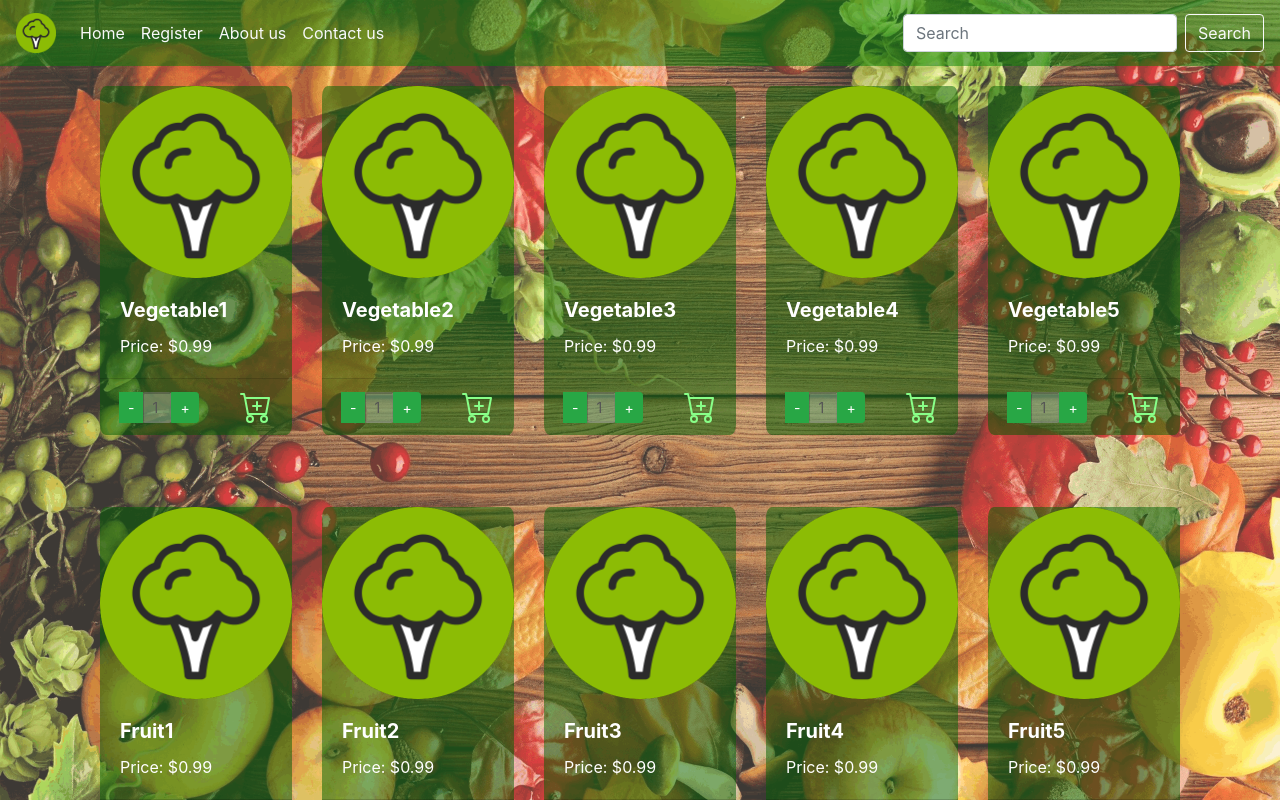
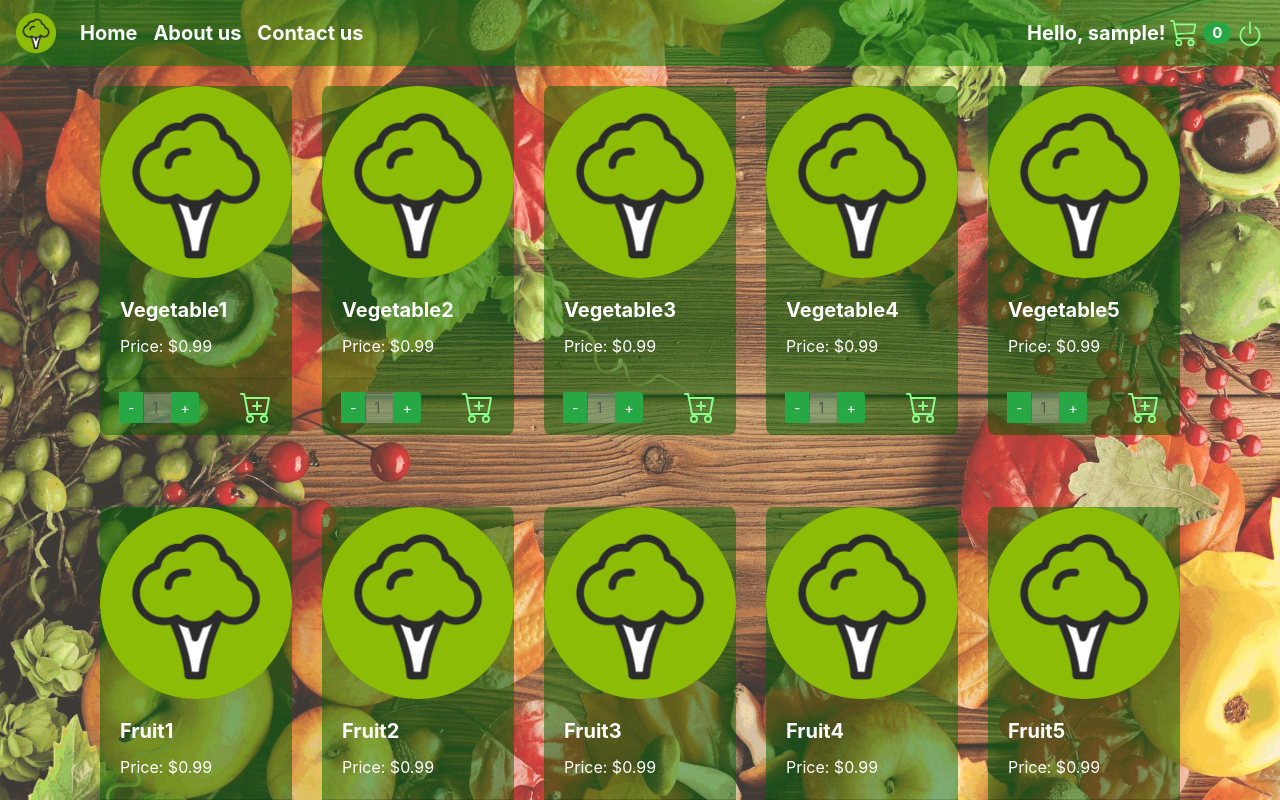
Before and after one commit to pecamardelli/green_gross_system, a React (Create React App) app: page /home in a window 1280 px wide. Shown: the top 800 px of the page. Built offline with nearby package versions, Linux system fonts and the light colour scheme; sample sign-in values are in the browser's storage.

Commit message:
Add user menu

```diff
--- a/src/App.css
+++ b/src/App.css
@@ -66,6 +66,12 @@ main {
   min-height: calc(100vh - 180px);
 }
 
+.user-menu, .nav-item {
+  text-align: center;
+  font-weight: bold;
+  font-size: 20px;
+}
+
 .card-transparent {
   background-color: rgba(0,96,0,0.5);
   border-radius: 3%;
--- a/src/assets/icons.js
+++ b/src/assets/icons.js
@@ -7,34 +7,34 @@ const getLogoutIcon = (size = iconSize) => {
                 <path fillRule="evenodd" d="M5.578 4.437a5 5 0 1 0 4.922.044l.5-.866a6 6 0 1 1-5.908-.053l.486.875z"/>
                 <path fillRule="evenodd" d="M7.5 8V1h1v7h-1z"/>
             </svg>);
-}
+};
 
 const getCartIcon = (size = iconSize) => {
-    return (<svg width={ size } height={ size } viewBox="0 0 16 16" className="bi bi-cart3" fill="currentColor" xmlns="http://www.w3.org/2000/svg">
+    return (<svg width={ size } height={ size } viewBox="0 1 16 16" className="bi bi-cart3" fill="currentColor" xmlns="http://www.w3.org/2000/svg">
                 <path fillRule="evenodd" d="M0 1.5A.5.5 0 0 1 .5 1H2a.5.5 0 0 1 .485.379L2.89 3H14.5a.5.5 0 0 1 .49.598l-1 5a.5.5 0 0 1-.465.401l-9.397.472L4.415 11H13a.5.5 0 0 1 0 1H4a.5.5 0 0 1-.491-.408L2.01 3.607 1.61 2H.5a.5.5 0 0 1-.5-.5zM3.102 4l.84 4.479 9.144-.459L13.89 4H3.102zM5 12a2 2 0 1 0 0 4 2 2 0 0 0 0-4zm7 0a2 2 0 1 0 0 4 2 2 0 0 0 0-4zm-7 1a1 1 0 1 0 0 2 1 1 0 0 0 0-2zm7 0a1 1 0 1 0 0 2 1 1 0 0 0 0-2z"></path>
             </svg>);
-}
+};
 
 const getAddToCartIcon = (size = iconSize) => {
     return (<svg width={ size } height={ size } viewBox="0 0 16 16" className="bi bi-cart-plus" fill="currentColor" xmlns="http://www.w3.org/2000/svg">
                 <path fillRule="evenodd" d="M0 1.5A.5.5 0 0 1 .5 1H2a.5.5 0 0 1 .485.379L2.89 3H14.5a.5.5 0 0 1 .491.592l-1.5 8A.5.5 0 0 1 13 12H4a.5.5 0 0 1-.491-.408L2.01 3.607 1.61 2H.5a.5.5 0 0 1-.5-.5zM3.102 4l1.313 7h8.17l1.313-7H3.102zM5 12a2 2 0 1 0 0 4 2 2 0 0 0 0-4zm7 0a2 2 0 1 0 0 4 2 2 0 0 0 0-4zm-7 1a1 1 0 1 0 0 2 1 1 0 0 0 0-2zm7 0a1 1 0 1 0 0 2 1 1 0 0 0 0-2z"/>
                 <path fillRule="evenodd" d="M8.5 5a.5.5 0 0 1 .5.5V7h1.5a.5.5 0 0 1 0 1H9v1.5a.5.5 0 0 1-1 0V8H6.5a.5.5 0 0 1 0-1H8V5.5a.5.5 0 0 1 .5-.5z"/>
             </svg>);
-}
+};
 
 const getAddedToCartIcon = (size = iconSize) => {
     return (<svg width={ size } height={ size } viewBox="0 0 16 16" className="bi bi-cart-check" fill="currentColor" xmlns="http://www.w3.org/2000/svg">
                 <path fillRule="evenodd" d="M0 1.5A.5.5 0 0 1 .5 1H2a.5.5 0 0 1 .485.379L2.89 3H14.5a.5.5 0 0 1 .491.592l-1.5 8A.5.5 0 0 1 13 12H4a.5.5 0 0 1-.491-.408L2.01 3.607 1.61 2H.5a.5.5 0 0 1-.5-.5zM3.102 4l1.313 7h8.17l1.313-7H3.102zM5 12a2 2 0 1 0 0 4 2 2 0 0 0 0-4zm7 0a2 2 0 1 0 0 4 2 2 0 0 0 0-4zm-7 1a1 1 0 1 0 0 2 1 1 0 0 0 0-2zm7 0a1 1 0 1 0 0 2 1 1 0 0 0 0-2z"/>
                 <path fillRule="evenodd" d="M11.354 5.646a.5.5 0 0 1 0 .708l-3 3a.5.5 0 0 1-.708 0l-1.5-1.5a.5.5 0 1 1 .708-.708L8 8.293l2.646-2.647a.5.5 0 0 1 .708 0z"/>
             </svg>);
-}
+};
 
 const getBuyedIcon = (size = iconSize) => {
     return (<svg width={ size } height={ size } viewBox="0 0 16 16" className="bi bi-bag-check" fill="currentColor" xmlns="http://www.w3.org/2000/svg">
                 <path fillRule="evenodd" d="M8 1a2.5 2.5 0 0 0-2.5 2.5V4h5v-.5A2.5 2.5 0 0 0 8 1zm3.5 3v-.5a3.5 3.5 0 1 0-7 0V4H1v10a2 2 0 0 0 2 2h10a2 2 0 0 0 2-2V4h-3.5zM2 5v9a1 1 0 0 0 1 1h10a1 1 0 0 0 1-1V5H2z"/>
                 <path fillRule="evenodd" d="M10.854 8.146a.5.5 0 0 1 0 .708l-3 3a.5.5 0 0 1-.708 0l-1.5-1.5a.5.5 0 0 1 .708-.708L7.5 10.793l2.646-2.647a.5.5 0 0 1 .708 0z"/>
             </svg>);
-}
+};
 
 const getUserIcon = (size = iconSize) => {
     return (<svg width={ size } height={ size } viewBox="0 0 16 16" className="bi bi-person-circle" fill="" xmlns="http://www.w3.org/2000/svg">
@@ -42,84 +42,82 @@ const getUserIcon = (size = iconSize) => {
                 <path fillRule="evenodd" d="M8 9a3 3 0 1 0 0-6 3 3 0 0 0 0 6z"/>
                 <path fillRule="evenodd" d="M8 1a7 7 0 1 0 0 14A7 7 0 0 0 8 1zM0 8a8 8 0 1 1 16 0A8 8 0 0 1 0 8z"/>
             </svg>);
-}
+};
 
 const getEditIcon = (size = iconSize) => {
     return (<svg width={ size } height={ size } viewBox="0 0 16 16" className="bi bi-pencil-square" fill="currentColor" xmlns="http://www.w3.org/2000/svg">
                 <path d="M15.502 1.94a.5.5 0 0 1 0 .706L14.459 3.69l-2-2L13.502.646a.5.5 0 0 1 .707 0l1.293 1.293zm-1.75 2.456l-2-2L4.939 9.21a.5.5 0 0 0-.121.196l-.805 2.414a.25.25 0 0 0 .316.316l2.414-.805a.5.5 0 0 0 .196-.12l6.813-6.814z"/>
                 <path fillRule="evenodd" d="M1 13.5A1.5 1.5 0 0 0 2.5 15h11a1.5 1.5 0 0 0 1.5-1.5v-6a.5.5 0 0 0-1 0v6a.5.5 0 0 1-.5.5h-11a.5.5 0 0 1-.5-.5v-11a.5.5 0 0 1 .5-.5H9a.5.5 0 0 0 0-1H2.5A1.5 1.5 0 0 0 1 2.5v11z"/>
             </svg>);
-}
-
-
+};
 
 const getProfileIcon = (size = iconSize) => {
     return (<svg width={ size } height={ size } viewBox="0 0 16 16" className="bi bi-person-bounding-box" fill="currentColor" xmlns="http://www.w3.org/2000/svg">
                 <path fillRule="evenodd" d="M1.5 1a.5.5 0 0 0-.5.5v3a.5.5 0 0 1-1 0v-3A1.5 1.5 0 0 1 1.5 0h3a.5.5 0 0 1 0 1h-3zM11 .5a.5.5 0 0 1 .5-.5h3A1.5 1.5 0 0 1 16 1.5v3a.5.5 0 0 1-1 0v-3a.5.5 0 0 0-.5-.5h-3a.5.5 0 0 1-.5-.5zM.5 11a.5.5 0 0 1 .5.5v3a.5.5 0 0 0 .5.5h3a.5.5 0 0 1 0 1h-3A1.5 1.5 0 0 1 0 14.5v-3a.5.5 0 0 1 .5-.5zm15 0a.5.5 0 0 1 .5.5v3a1.5 1.5 0 0 1-1.5 1.5h-3a.5.5 0 0 1 0-1h3a.5.5 0 0 0 .5-.5v-3a.5.5 0 0 1 .5-.5z"/>
                 <path fillRule="evenodd" d="M3 14s-1 0-1-1 1-4 6-4 6 3 6 4-1 1-1 1H3zm5-6a3 3 0 1 0 0-6 3 3 0 0 0 0 6z"/>
             </svg>);
-}
+};
 
 const getTrashIcon = (size = iconSize) => {
     return (<svg width={ size } height={ size } viewBox="0 0 16 16" className="bi bi-trash" fill="currentColor" xmlns="http://www.w3.org/2000/svg">
                 <path d="M5.5 5.5A.5.5 0 0 1 6 6v6a.5.5 0 0 1-1 0V6a.5.5 0 0 1 .5-.5zm2.5 0a.5.5 0 0 1 .5.5v6a.5.5 0 0 1-1 0V6a.5.5 0 0 1 .5-.5zm3 .5a.5.5 0 0 0-1 0v6a.5.5 0 0 0 1 0V6z"/>
                 <path fillRule="evenodd" d="M14.5 3a1 1 0 0 1-1 1H13v9a2 2 0 0 1-2 2H5a2 2 0 0 1-2-2V4h-.5a1 1 0 0 1-1-1V2a1 1 0 0 1 1-1H6a1 1 0 0 1 1-1h2a1 1 0 0 1 1 1h3.5a1 1 0 0 1 1 1v1zM4.118 4L4 4.059V13a1 1 0 0 0 1 1h6a1 1 0 0 0 1-1V4.059L11.882 4H4.118zM2.5 3V2h11v1h-11z"/>
             </svg>);
-}
+};
 
 const getEyeIcon = (size = iconSize) => {
     return (<svg width={ size } height={ size } viewBox="0 0 16 16" className="bi bi-eye" fill="currentColor" xmlns="http://www.w3.org/2000/svg">
                 <path fillRule="evenodd" d="M16 8s-3-5.5-8-5.5S0 8 0 8s3 5.5 8 5.5S16 8 16 8zM1.173 8a13.134 13.134 0 0 0 1.66 2.043C4.12 11.332 5.88 12.5 8 12.5c2.12 0 3.879-1.168 5.168-2.457A13.134 13.134 0 0 0 14.828 8a13.133 13.133 0 0 0-1.66-2.043C11.879 4.668 10.119 3.5 8 3.5c-2.12 0-3.879 1.168-5.168 2.457A13.133 13.133 0 0 0 1.172 8z"/>
                 <path fillRule="evenodd" d="M8 5.5a2.5 2.5 0 1 0 0 5 2.5 2.5 0 0 0 0-5zM4.5 8a3.5 3.5 0 1 1 7 0 3.5 3.5 0 0 1-7 0z"/>
             </svg>);
-}
+};
 
 const getReceiptIcon = (size = iconSize) => {
     return (<svg width={ size } height={ size } viewBox="0 0 16 16" className="bi bi-receipt" fill="currentColor" xmlns="http://www.w3.org/2000/svg">
                 <path fillRule="evenodd" d="M1.92.506a.5.5 0 0 1 .434.14L3 1.293l.646-.647a.5.5 0 0 1 .708 0L5 1.293l.646-.647a.5.5 0 0 1 .708 0L7 1.293l.646-.647a.5.5 0 0 1 .708 0L9 1.293l.646-.647a.5.5 0 0 1 .708 0l.646.647.646-.647a.5.5 0 0 1 .708 0l.646.647.646-.647a.5.5 0 0 1 .801.13l.5 1A.5.5 0 0 1 15 2v12a.5.5 0 0 1-.053.224l-.5 1a.5.5 0 0 1-.8.13L13 14.707l-.646.647a.5.5 0 0 1-.708 0L11 14.707l-.646.647a.5.5 0 0 1-.708 0L9 14.707l-.646.647a.5.5 0 0 1-.708 0L7 14.707l-.646.647a.5.5 0 0 1-.708 0L5 14.707l-.646.647a.5.5 0 0 1-.708 0L3 14.707l-.646.647a.5.5 0 0 1-.801-.13l-.5-1A.5.5 0 0 1 1 14V2a.5.5 0 0 1 .053-.224l.5-1a.5.5 0 0 1 .367-.27zm.217 1.338L2 2.118v11.764l.137.274.51-.51a.5.5 0 0 1 .707 0l.646.647.646-.646a.5.5 0 0 1 .708 0l.646.646.646-.646a.5.5 0 0 1 .708 0l.646.646.646-.646a.5.5 0 0 1 .708 0l.646.646.646-.646a.5.5 0 0 1 .708 0l.646.646.646-.646a.5.5 0 0 1 .708 0l.509.509.137-.274V2.118l-.137-.274-.51.51a.5.5 0 0 1-.707 0L12 1.707l-.646.647a.5.5 0 0 1-.708 0L10 1.707l-.646.647a.5.5 0 0 1-.708 0L8 1.707l-.646.647a.5.5 0 0 1-.708 0L6 1.707l-.646.647a.5.5 0 0 1-.708 0L4 1.707l-.646.647a.5.5 0 0 1-.708 0l-.509-.51z"/>
                 <path fillRule="evenodd" d="M3 4.5a.5.5 0 0 1 .5-.5h6a.5.5 0 1 1 0 1h-6a.5.5 0 0 1-.5-.5zm0 2a.5.5 0 0 1 .5-.5h6a.5.5 0 1 1 0 1h-6a.5.5 0 0 1-.5-.5zm0 2a.5.5 0 0 1 .5-.5h6a.5.5 0 1 1 0 1h-6a.5.5 0 0 1-.5-.5zm0 2a.5.5 0 0 1 .5-.5h6a.5.5 0 0 1 0 1h-6a.5.5 0 0 1-.5-.5zm8-6a.5.5 0 0 1 .5-.5h1a.5.5 0 0 1 0 1h-1a.5.5 0 0 1-.5-.5zm0 2a.5.5 0 0 1 .5-.5h1a.5.5 0 0 1 0 1h-1a.5.5 0 0 1-.5-.5zm0 2a.5.5 0 0 1 .5-.5h1a.5.5 0 0 1 0 1h-1a.5.5 0 0 1-.5-.5zm0 2a.5.5 0 0 1 .5-.5h1a.5.5 0 0 1 0 1h-1a.5.5 0 0 1-.5-.5z"/>
             </svg>);
-}
+};
 
 const getSearchIcon = (size = iconSize) => {
     return (<svg width={ size } height={ size } viewBox="0 0 16 16" className="bi bi-search" fill="currentColor" xmlns="http://www.w3.org/2000/svg">
                 <path fillRule="evenodd" d="M10.442 10.442a1 1 0 0 1 1.415 0l3.85 3.85a1 1 0 0 1-1.414 1.415l-3.85-3.85a1 1 0 0 1 0-1.415z"/>
                 <path fillRule="evenodd" d="M6.5 12a5.5 5.5 0 1 0 0-11 5.5 5.5 0 0 0 0 11zM13 6.5a6.5 6.5 0 1 1-13 0 6.5 6.5 0 0 1 13 0z"/>
             </svg>);
-}
+};
 
 const getMailIcon = (size = iconSize) => {
     return (<svg width={ size } height={ size } viewBox="0 0 16 16" className="bi bi-envelope" fill="currentColor" xmlns="http://www.w3.org/2000/svg">
                 <path fillRule="evenodd" d="M0 4a2 2 0 0 1 2-2h12a2 2 0 0 1 2 2v8a2 2 0 0 1-2 2H2a2 2 0 0 1-2-2V4zm2-1a1 1 0 0 0-1 1v.217l7 4.2 7-4.2V4a1 1 0 0 0-1-1H2zm13 2.383l-4.758 2.855L15 11.114v-5.73zm-.034 6.878L9.271 8.82 8 9.583 6.728 8.82l-5.694 3.44A1 1 0 0 0 2 13h12a1 1 0 0 0 .966-.739zM1 11.114l4.758-2.876L1 5.383v5.73z"/>
             </svg>);
-}
+};
 
 const getAtIcon = (size = iconSize) => {
     return (<svg width={ size } height={ size } viewBox="0 0 16 16" className="bi bi-at" fill="currentColor" xmlns="http://www.w3.org/2000/svg">
                 <path fillRule="evenodd" d="M13.106 7.222c0-2.967-2.249-5.032-5.482-5.032-3.35 0-5.646 2.318-5.646 5.702 0 3.493 2.235 5.708 5.762 5.708.862 0 1.689-.123 2.304-.335v-.862c-.43.199-1.354.328-2.29.328-2.926 0-4.813-1.88-4.813-4.798 0-2.844 1.921-4.881 4.594-4.881 2.735 0 4.608 1.688 4.608 4.156 0 1.682-.554 2.769-1.416 2.769-.492 0-.772-.28-.772-.76V5.206H8.923v.834h-.11c-.266-.595-.881-.964-1.6-.964-1.4 0-2.378 1.162-2.378 2.823 0 1.737.957 2.906 2.379 2.906.8 0 1.415-.39 1.709-1.087h.11c.081.67.703 1.148 1.503 1.148 1.572 0 2.57-1.415 2.57-3.643zm-7.177.704c0-1.197.54-1.907 1.456-1.907.93 0 1.524.738 1.524 1.907S8.308 9.84 7.371 9.84c-.895 0-1.442-.725-1.442-1.914z"/>
             </svg>);
-}
+};
 
 const getKeyIcon = (size = iconSize) => {
     return (<svg width={ size } height={ size } viewBox="0 0 14 16" className="bi bi-key" fill="currentColor" xmlns="http://www.w3.org/2000/svg">
                 <path fillRule="evenodd" d="M0 8a4 4 0 0 1 7.465-2H14a.5.5 0 0 1 .354.146l1.5 1.5a.5.5 0 0 1 0 .708l-1.5 1.5a.5.5 0 0 1-.708 0L13 9.207l-.646.647a.5.5 0 0 1-.708 0L11 9.207l-.646.647a.5.5 0 0 1-.708 0L9 9.207l-.646.647A.5.5 0 0 1 8 10h-.535A4 4 0 0 1 0 8zm4-3a3 3 0 1 0 2.712 4.285A.5.5 0 0 1 7.163 9h.63l.853-.854a.5.5 0 0 1 .708 0l.646.647.646-.647a.5.5 0 0 1 .708 0l.646.647.646-.647a.5.5 0 0 1 .708 0l.646.647.793-.793-1-1h-6.63a.5.5 0 0 1-.451-.285A3 3 0 0 0 4 5z"/>
                 <path d="M4 8a1 1 0 1 1-2 0 1 1 0 0 1 2 0z"/>
             </svg>);
-}
+};
 
 const getCaretSquareLeft = (size = iconSize) => {
     return (<svg width={ size } height={ size } viewBox="0 0 16 16" className="bi bi-caret-left-square" fill="currentColor" xmlns="http://www.w3.org/2000/svg">
                 <path fillRule="evenodd" d="M14 1H2a1 1 0 0 0-1 1v12a1 1 0 0 0 1 1h12a1 1 0 0 0 1-1V2a1 1 0 0 0-1-1zM2 0a2 2 0 0 0-2 2v12a2 2 0 0 0 2 2h12a2 2 0 0 0 2-2V2a2 2 0 0 0-2-2H2z"/>
                 <path fillRule="evenodd" d="M10.205 12.456A.5.5 0 0 0 10.5 12V4a.5.5 0 0 0-.832-.374l-4.5 4a.5.5 0 0 0 0 .748l4.5 4a.5.5 0 0 0 .537.082z"/>
             </svg>);
-}
+};
 
 const getCaretSquareRight = (size = iconSize) => {
     return (<svg width={ size } height={ size } viewBox="0 0 16 16" className="bi bi-caret-right-square" fill="currentColor" xmlns="http://www.w3.org/2000/svg">
                 <path fillRule="evenodd" d="M14 1H2a1 1 0 0 0-1 1v12a1 1 0 0 0 1 1h12a1 1 0 0 0 1-1V2a1 1 0 0 0-1-1zM2 0a2 2 0 0 0-2 2v12a2 2 0 0 0 2 2h12a2 2 0 0 0 2-2V2a2 2 0 0 0-2-2H2z"/>
                 <path fillRule="evenodd" d="M5.795 12.456A.5.5 0 0 1 5.5 12V4a.5.5 0 0 1 .832-.374l4.5 4a.5.5 0 0 1 0 .748l-4.5 4a.5.5 0 0 1-.537.082z"/>
             </svg>);
-}
+};
 
 export default {
     logoutIcon:         getLogoutIcon,
--- a/src/components/common/footer.jsx
+++ b/src/components/common/footer.jsx
@@ -4,7 +4,7 @@ function Footer(props) {
     return (
         <footer className="footer mt-auto py-3 text-center">
             <span className="footer-text text-white">
-                Green Gross System © 2020
+                <strong>Green Gross System © 2020</strong>
             </span>
         </footer>
     );
--- a/src/components/common/navBar.jsx
+++ b/src/components/common/navBar.jsx
@@ -1,8 +1,12 @@
-import React from 'react';
+import React, { useContext } from 'react';
 import { NavLink, Link } from 'react-router-dom';
 import logo from '../../assets/images/logo.png';
+import UserMenu from '../userMenu';
+import UserContext from './../../context/userContext';
 
 function NavBar(props) {
+	const { userData } = useContext(UserContext);
+
 	return (
 		<nav className="navbar navbar-expand-lg navbar-light bg-light-alpha">
 			<Link className="navbar-brand" to="/home">
@@ -19,9 +23,10 @@ function NavBar(props) {
 				<li className="nav-item text-light">
 					<NavLink className='nav-item nav-link text-light' to="/home">Home</NavLink>
 				</li>
-				<li className="nav-item">
-					<NavLink className='nav-item nav-link text-light' to="/register">Register</NavLink>
-				</li>
+				{userData.username ? null : <li className="nav-item">
+						<NavLink className='nav-item nav-link text-light' to="/register">Register</NavLink>
+					</li>
+				}
 				<li className="nav-item">
 					<NavLink className='nav-item nav-link text-light' to="/about-us">About us</NavLink>
 				</li>
@@ -29,10 +34,9 @@ function NavBar(props) {
 					<NavLink className='nav-item nav-link text-light' to="/contact-us">Contact us</NavLink>
 				</li>
 				</ul>
-				<form className="form-inline my-2 my-lg-0">
-					<input className="form-control mr-sm-2" type="search" placeholder="Search" aria-label="Search" />
-					<button className="btn btn-outline-light my-2 my-sm-0" type="submit">Search</button>
-				</form>
+				<div className="form-inline my-2 my-lg-0">
+					{ userData.username ? <UserMenu /> : null }
+				</div>
 			</div>
 		</nav>
 	);
--- a/src/components/common/productCard.jsx
+++ b/src/components/common/productCard.jsx
@@ -8,7 +8,7 @@ import UserContext from './../../context/userContext';
 
 function ProductCard({ data }) {
     const [quantity, setQuantity] = useState(1);
-    const {userData} = useContext(UserContext);
+    const {userData, setUserData} = useContext(UserContext);
 
     const modifyQuantity = (action) => {
         if (action === "+") setQuantity(quantity+1);
@@ -16,10 +16,33 @@ function ProductCard({ data }) {
     }
 
     const addToCart = () => {
-        if (userData && userData.userId)
+        if (userData.username) {
+            const tempUserData = userData;
+
+            let wishList = userData.wishList;
+            if (!wishList) wishList = [];
+
+            const item = wishList.find(i => i.id === data.id);
+            if (!item) {
+                const newItem = {
+                    id: data.id,
+                    number: quantity
+                };
+                wishList.push(newItem);
+            }
+            else {
+                const index = wishList.indexOf(item);
+                wishList[index].number += quantity;
+            }
+
+            tempUserData.wishList = wishList;
+            console.log(tempUserData);
+            setUserData(tempUserData);
+            localStorage.setItem('userData', JSON.stringify(tempUserData));
+
             toast.success(`Added ${quantity} products to cart.`);
-        else
-            toast.error(`Please, login first.`);
+        }
+        else toast.error(`Please, register first.`);
     }
 
     return (
--- /dev/null
+++ b/src/components/userMenu.jsx
@@ -0,0 +1,37 @@
+import React, { useContext } from 'react';
+import icons from '../assets/icons';
+import UserContext from './../context/userContext';
+import { toast } from 'react-toastify';
+
+function UserMenu(props) {
+    const {userData, setUserData} = useContext(UserContext);
+
+    const handleLogout = () => {
+        localStorage.removeItem('userData');
+        setUserData({});
+        toast.success("User logged out.");
+    };
+
+    const getItemCount = () => {
+        let count = 0;
+        for (let item of userData.wishList) {
+            count += item.number;
+        }
+        return count;
+    }
+    return (
+        <div className="user-menu text-white d-flex justify-content-between align-items-center">
+            <div>Hello, {userData.username}!</div>
+            &nbsp;
+            <div>{icons.cartIcon('1.4em')}</div>
+            &nbsp;
+            <div className="badge badge-success badge-pill">
+                { userData.wishList ? getItemCount() : 0 }
+            </div>
+            &nbsp;
+            <div onClick={handleLogout} >{icons.logoutIcon('1.4em')}</div>
+        </div>
+    );
+}
+
+export default UserMenu;
```
Also changed, not shown: src/App.js (+7 -1 lines), src/components/register.jsx (+54 -8 lines), 1 other file (tests, documents, lock files or other folders).
